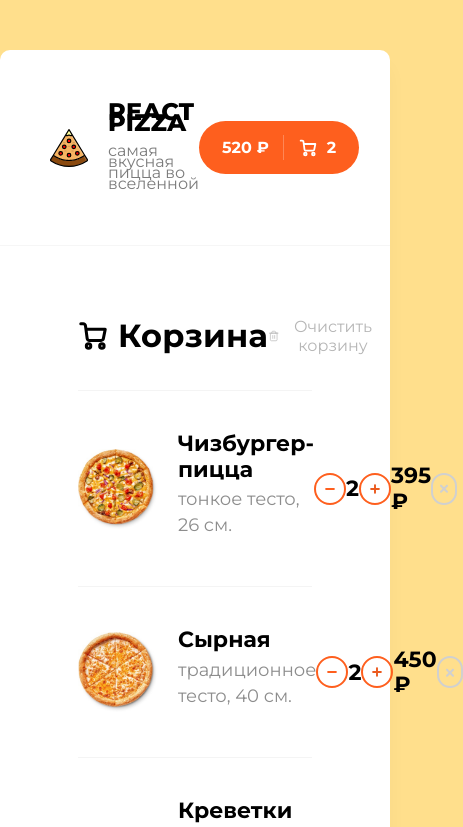
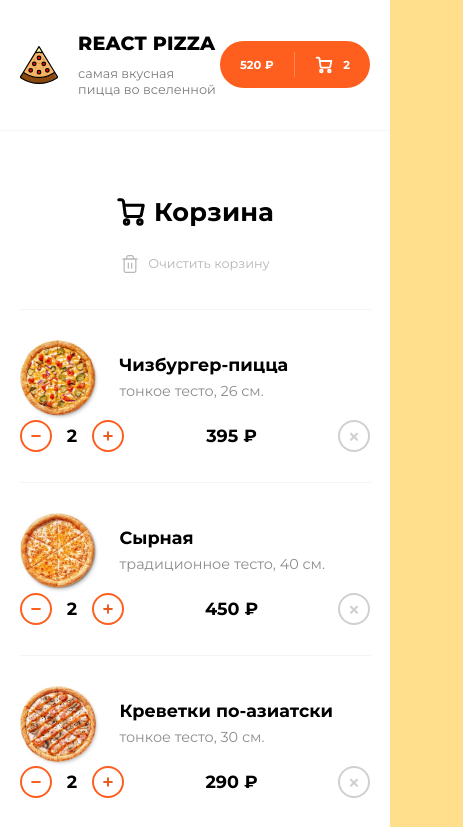
Before and after one commit to sergejij/pizza-shop, a React (Create React App) app: page /cart in a window 390 px wide. Shown: the top 827 px of the page, 463 px wide, since content can reach past the window. Built offline with nearby package versions, Linux system fonts and the light colour scheme.

Commit message:
layout is ready

```diff
--- a/src/App.scss
+++ b/src/App.scss
@@ -1,7 +1,12 @@
 .App {
   max-width: 1340px;
-  margin: 50px auto;
+  margin: 50px;
   background-color: #fff;
   border-radius: 10px;
   box-shadow: 0px 15px 20px rgba(0, 0, 0, 0.03);
+
+  @media (max-width: 600px) {
+    margin: 0;
+    border-radius: 0;
+  }
 }
--- a/src/components/Header/Header.module.scss
+++ b/src/components/Header/Header.module.scss
@@ -5,6 +5,10 @@
   align-items: center;
   padding: 40px 50px;
   border-bottom: 1px solid #F6F6F6;
+
+  @media (max-width: 500px) {
+    padding: 20px;
+  }
 
   & > a {
     color: black;
@@ -23,13 +27,12 @@
 
     & h1 {
       text-decoration: none;
-      line-height: 0.7rem;
     }
 
     & p {
       font-style: normal;
       font-weight: 400;
-      line-height: 0.7rem;
+      line-height: 1.2rem;
       color: #7B7B7B;
     }
   }
@@ -60,5 +63,10 @@
     .headerCartIcon {
       margin-right: 10px;
     }
+    @media (max-width: 750px) {
+      font-size: 0.9rem;
+      padding: 11px 20px;
+      width: 150px;
+    }
   }
 }
--- a/src/index.scss
+++ b/src/index.scss
@@ -1,6 +1,14 @@
 :root {
   box-sizing: border-box;
   font-size: 1em;
+  line-height: 1.6rem;
+
+  @media (max-width: 800px) {
+    font-size: 0.9rem;
+  }
+  @media (max-width: 500px) {
+    font-size: 0.8rem;
+  }
 }
 
 *,
@@ -14,7 +22,6 @@ body {
   font-family: 'Montserrat', -apple-system, BlinkMacSystemFont, 'Segoe UI', 'Roboto', 'Oxygen',
     'Ubuntu', 'Cantarell', 'Fira Sans', 'Droid Sans', 'Helvetica Neue',
     sans-serif;
-  line-height: 1.6rem;
   background-color: #FFDF8C;
 
   -webkit-font-smoothing: antialiased;
--- a/src/pages/Cart/Cart.jsx
+++ b/src/pages/Cart/Cart.jsx
@@ -53,6 +53,7 @@ const PizzaRow = ({ photo, headline, price, countCart, isTraditional, size }) =>
                     <p>{`${isTraditional ? "традиционное тесто" : "тонкое тесто"}, ${size} см.`}</p>
                 </div>
             </div>
+            <div className={styles.pizzaChoseBlock}>
                 <div className={styles.changeCount}>
                     <button className={styles.changeCountBtn}>
                         <svg width="10" height="2" viewBox="0 0 10 2" fill="none" xmlns="http://www.w3.org/2000/svg">
@@ -72,6 +73,7 @@ const PizzaRow = ({ photo, headline, price, countCart, isTraditional, size }) =>
                         <path d="M8.74791 6.95572L6.49931 4.70712L8.74791 2.45852C9.16184 2.04459 9.16184 1.37338 8.74791 0.959454C8.33398 0.545525 7.66277 0.545525 7.24884 0.959454L5.00024 3.20805L2.75164 0.959454C2.33771 0.545525 1.66651 0.545525 1.25258 0.959454C0.838648 1.37338 0.838648 2.04459 1.25258 2.45852L3.50118 4.70712L1.25258 6.95572C0.838649 7.36965 0.838649 8.04086 1.25258 8.45479C1.66651 8.86872 2.33772 8.86872 2.75164 8.45479L5.00024 6.20619L7.24884 8.45479C7.66277 8.86872 8.33398 8.86872 8.74791 8.45479C9.16184 8.04086 9.16184 7.36965 8.74791 6.95572Z" fill="#D0D0D0"/>
                     </svg>
                 </button>
+            </div>
         </div>
     );
 };
--- a/src/pages/Cart/Cart.module.scss
+++ b/src/pages/Cart/Cart.module.scss
@@ -51,6 +51,10 @@
   width: 60%;
   margin-top: 50px;
   margin-bottom: 50px;
+
+  @media (max-width: 500px) {
+    width: 90%;
+  }
 
   .orangeBtn {
     background-color: #FE5F1E;
@@ -107,9 +111,19 @@
   flex-direction: row;
   justify-content: space-between;
   align-items: center;
+  flex-wrap: wrap;
   padding-bottom: 15px;
 
   font-size: 1.375rem;
+
+  & > button {
+    margin-bottom: 10px;
+  }
+
+  @media (max-width: 750px) {
+    justify-content: center;
+    flex-direction: column;
+  }
 }
 
 .headline, .clearCart {
@@ -119,7 +133,7 @@
   align-items: center;
 
   & > svg {
-    margin-right: 10px;
+    margin-right: 8px;
   }
 
   & > p {
@@ -139,6 +153,7 @@
 .pizzaRow {
   display: flex;
   flex-direction: row;
+  flex-wrap: wrap;
   justify-content: space-between;
   align-items: center;
 
@@ -166,6 +181,14 @@
   & img {
     margin-right: 20px;
   }
+}
+
+.pizzaChoseBlock {
+  display: flex;
+  flex-direction: row;
+  justify-content: space-between;
+  align-items: center;
+  flex: 1
 }
 
 .changeCount {
--- a/src/pages/Home/Home.module.scss
+++ b/src/pages/Home/Home.module.scss
@@ -1,11 +1,16 @@
 .home {
   padding: 30px 50px 50px 50px;
+
+  @media (max-width: 500px) {
+    padding: 20px 20px 30px 20px;
+  }
 }
 
 
 .tabLine {
   display: flex;
   flex-direction: row;
+  flex-wrap: wrap;
   justify-content: space-between;
   align-items: center;
 }
```
Lines whose indentation alone changed are shown as unchanged.
